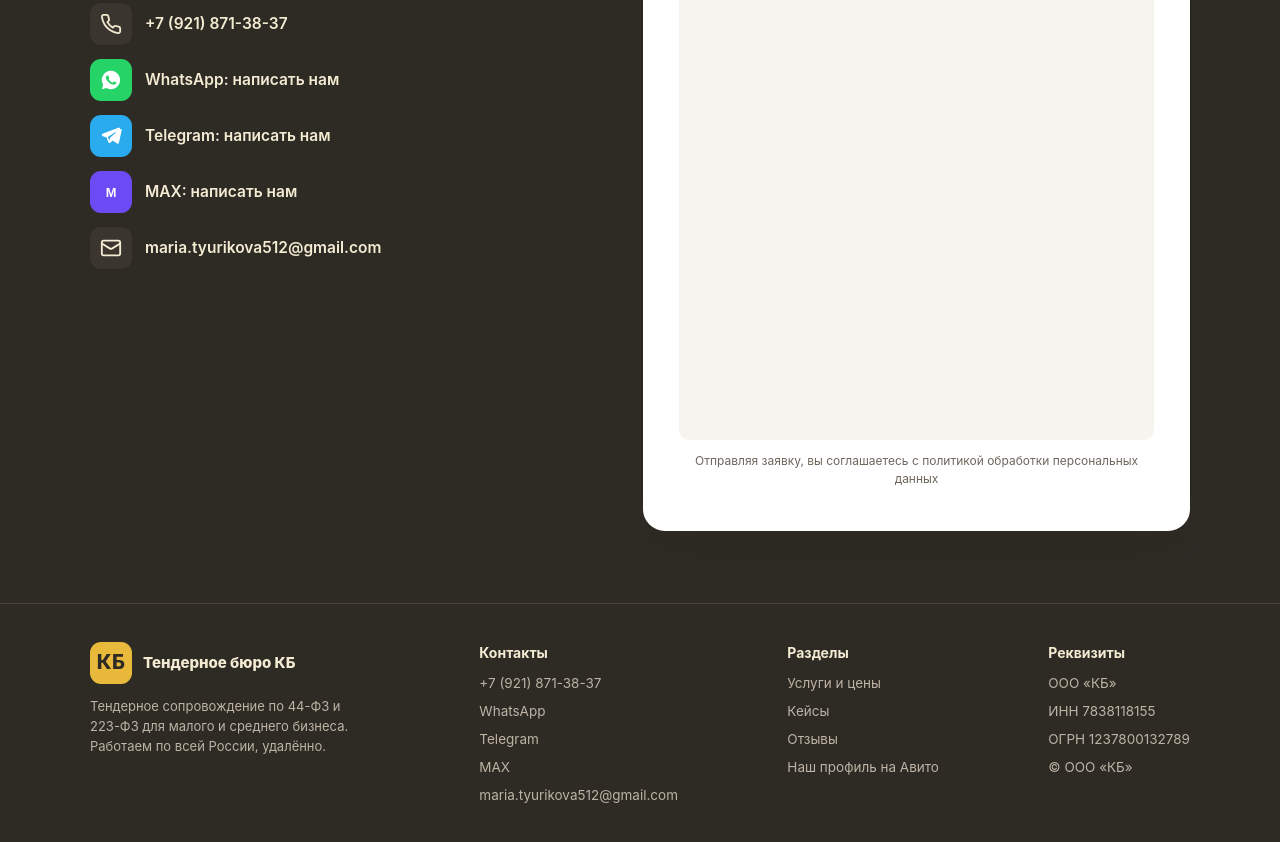
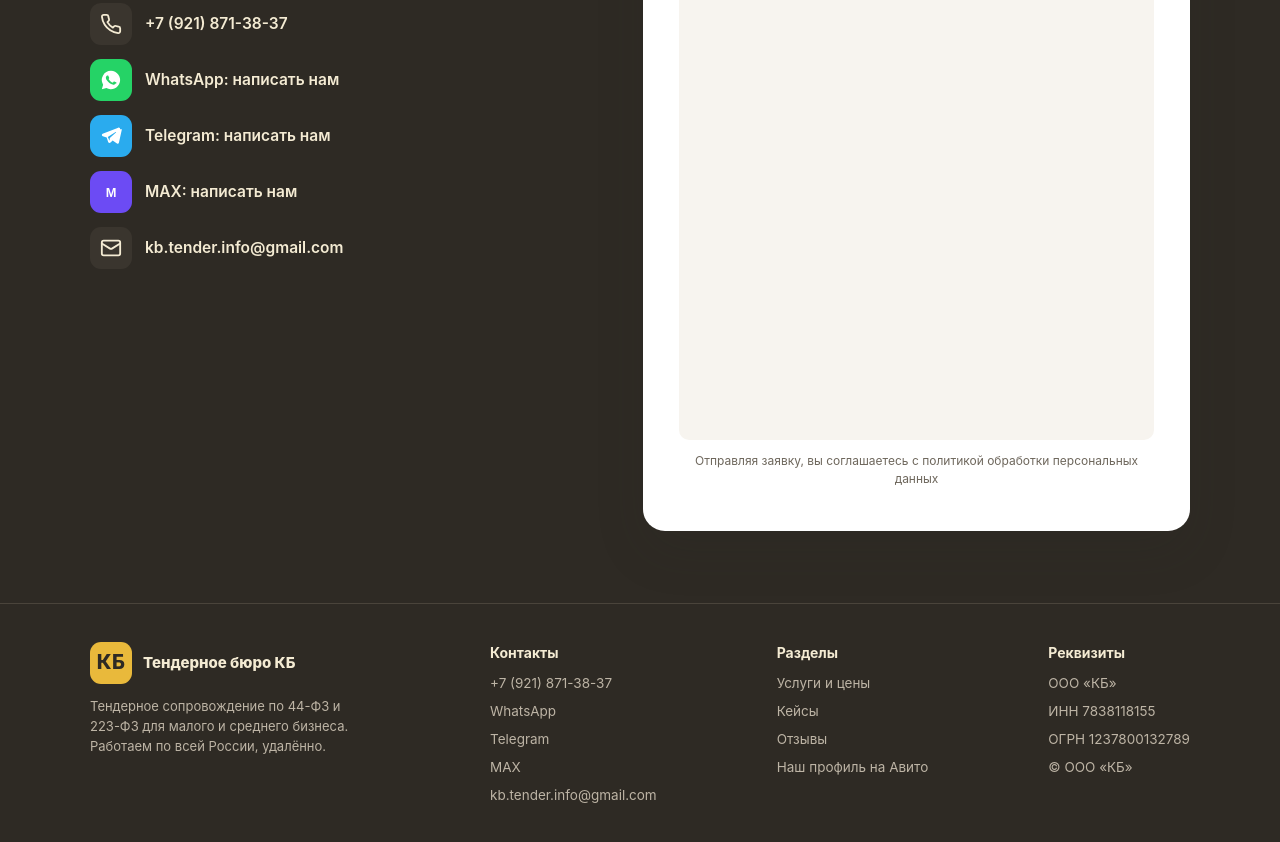
Before and after one commit to kkharlin/kb-site, a plain HTML site: page index.html in a window 1280 px wide. Shown: the part 10664-11506 px from the top of the page. Drawn offline with Linux system fonts and the light colour scheme.

Commit message:
Change contact email to kb.tender.info@gmail.com

```diff
--- a/index.html
+++ b/index.html
@@ -1084,7 +1084,7 @@
         <a href="https://wa.me/79218713837" target="_blank" rel="noopener"><span class="cta-ic ic-wa"><svg viewBox="0 0 24 24" fill="#fff"><path d="M12 2a10 10 0 0 0-8.6 15.1L2 22l5-1.3A10 10 0 1 0 12 2zm5 13.9c-.2.6-1.2 1.2-1.7 1.2-.5.1-1 .2-3.2-.7-2.7-1.1-4.4-3.8-4.6-4-.1-.2-1.1-1.5-1.1-2.8s.7-2 1-2.3c.2-.3.5-.3.7-.3h.5c.2 0 .4 0 .6.5s.8 1.9.8 2c.1.1.1.3 0 .5l-.4.6c-.1.2-.3.3-.1.6.2.3.8 1.3 1.7 2.1 1.2 1 2.1 1.4 2.4 1.5.3.1.5.1.6-.1l.8-1c.2-.3.4-.2.6-.1l1.9.9c.2.1.4.2.4.3.1.1.1.6-.1 1.1z"/></svg></span> WhatsApp: написать нам</a>
         <a href="https://t.me/+79218713837" target="_blank" rel="noopener"><span class="cta-ic ic-tg"><svg viewBox="0 0 24 24" fill="#fff"><path d="M21.9 4.6c.3-1.2-.9-2.2-2-1.7L2.9 9.6c-1.2.5-1.1 2.2.1 2.6l4.3 1.3 1.6 5.1c.4 1.1 1.8 1.4 2.6.6l2.3-2.4 4.3 3.2c1 .7 2.4.2 2.6-1l3.2-14.4zM8.5 13l8.5-5.4c.4-.2.8.3.4.6l-6.7 6.1-.3 3-1.9-4.3z"/></svg></span> Telegram: написать нам</a>
         <a data-contact="max" href="#" target="_blank" rel="noopener"><span class="cta-ic ic-max"><svg viewBox="0 0 24 24"><text x="12" y="17" text-anchor="middle" font-family="Arial,sans-serif" font-size="14" font-weight="800" fill="#fff">M</text></svg></span> MAX: написать нам</a>
-        <a href="mailto:maria.tyurikova512@gmail.com"><span class="cta-ic ic-mail"><svg viewBox="0 0 24 24" fill="none" stroke="currentColor" stroke-width="2" stroke-linecap="round" stroke-linejoin="round"><rect x="2" y="4" width="20" height="16" rx="2"/><path d="m22 7-8.97 5.7a1.94 1.94 0 0 1-2.06 0L2 7"/></svg></span> maria.tyurikova512@gmail.com</a>
+        <a href="mailto:kb.tender.info@gmail.com"><span class="cta-ic ic-mail"><svg viewBox="0 0 24 24" fill="none" stroke="currentColor" stroke-width="2" stroke-linecap="round" stroke-linejoin="round"><rect x="2" y="4" width="20" height="16" rx="2"/><path d="m22 7-8.97 5.7a1.94 1.94 0 0 1-2.06 0L2 7"/></svg></span> kb.tender.info@gmail.com</a>
       </div>
     </div>
     <div class="form-card">
@@ -1124,7 +1124,7 @@
       <a href="https://wa.me/79218713837" target="_blank" rel="noopener">WhatsApp</a>
       <a href="https://t.me/+79218713837" target="_blank" rel="noopener">Telegram</a>
       <a data-contact="max" href="#" target="_blank" rel="noopener">MAX</a>
-      <a href="mailto:maria.tyurikova512@gmail.com">maria.tyurikova512@gmail.com</a>
+      <a href="mailto:kb.tender.info@gmail.com">kb.tender.info@gmail.com</a>
     </div>
     <div class="footer-col">
       <b>Разделы</b>
```
